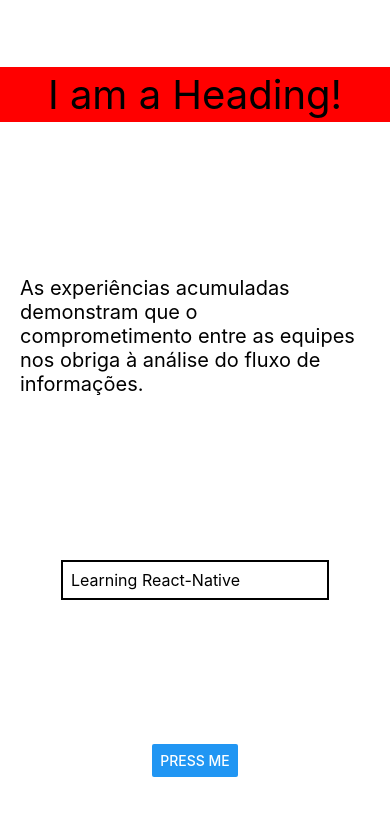
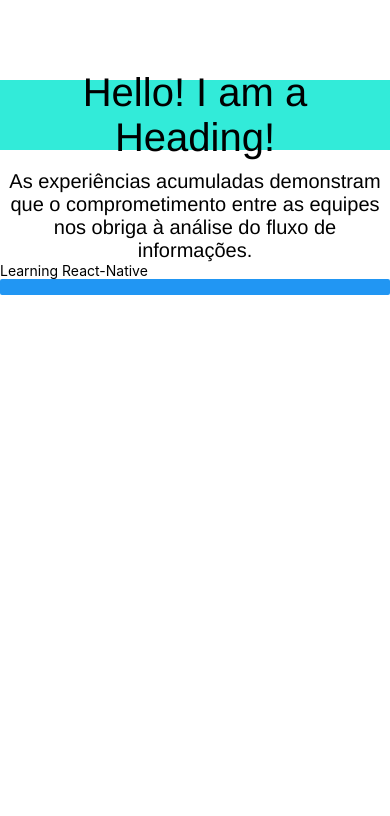
Before and after one commit to GHRCC/react-native-app-bootcamp, a React Native app: screen / in a window 390 px wide. Shown: the top 816 px of the page. Built offline with nearby package versions, Linux system fonts and the light colour scheme.

Commit message:
Components and Screens update

```diff
--- a/App.tsx
+++ b/App.tsx
@@ -1,48 +1,25 @@
 import { StatusBar } from "expo-status-bar";
 import React from "react";
 import { useState } from "react";
-import { StyleSheet, Text, View, Button, Alert, TextInput } from "react-native";
+import {
+  StyleSheet,
+  Text,
+  View,
+  Button,
+  Alert,
+  TextInput,
+  Image,
+} from "react-native";
 import { Paragraph } from "./Components/Paragraph";
 import { Heading } from "./Components/Heading";
+import { Layout } from "./Layout/Layout";
+import { Home } from "./Screens/Home";
+import styled from "styled-components/native";
 
 export default function App() {
-  const [text, setText] = useState("string");
   return (
-    <View style={styles.container}>
-      <View style={styles.heading}>
-        <Heading />
-      </View>
-      <Paragraph />
-      <TextInput
-        style={styles.input}
-        placeholder="Learning React-Native"
-        onChange={() => setText("string")}
-      />
-      <Button title="Press Me" onPress={() => Alert.alert("Button pressed")} />
+    <View>
+      <Home />
     </View>
   );
 }
-
-const styles = StyleSheet.create({
-  container: {
-    flex: 1,
-    backgroundColor: "#fff",
-    alignItems: "center",
-    justifyContent: "space-around",
-  },
-  input: {
-    display: "flex",
-    borderWidth: 2,
-    borderColor: "black",
-    padding: 8,
-    margin: 10,
-    fontSize: 16,
-    alignItems: "flex-end",
-  },
-  heading: {
-    backgroundColor: "red",
-    padding: 3,
-    width: "100%",
-    alignItems: "center",
-  },
-});
--- /dev/null
+++ b/Components/Button.tsx
@@ -0,0 +1,19 @@
+import { Button, Alert } from "react-native";
+import styled from "styled-components/native";
+
+type ButtonProps = {
+  title: string;
+  onPress: () => void;
+};
+
+export function ButtonComponent({ title, onPress }: ButtonProps) {
+  const ButtonDesign = styled.Button`
+    background-color: orange;
+  `;
+
+  return (
+    <ButtonDesign>
+      <Button title="Press Me" onPress={() => Alert.alert("Button pressed")} />
+    </ButtonDesign>
+  );
+}
--- a/Components/Heading.tsx
+++ b/Components/Heading.tsx
@@ -1,15 +1,26 @@
 import { Text, View, StyleSheet } from "react-native";
+import styled from "styled-components/native";
 
 export function Heading() {
+  const Container = styled.View`
+    color: black;
+    margin-top: 80px;
+    background-color: #32ebd9;
+    height: 70px;
+    display: flex;
+    justify-content: center;
+  `;
+  const Title = styled.Text`
+    font-size: 40px;
+    text-align: center;
+    font-family: Helvetica;
+  `;
+
   return (
-    <View>
-      <Text style={styles.headingStyle}>I am a Heading!</Text>
-    </View>
+    <Container>
+      <Title>
+        <Text>Hello! I am a Heading!</Text>
+      </Title>
+    </Container>
   );
 }
-
-const styles = StyleSheet.create({
-  headingStyle: {
-    fontSize: 40,
-  },
-});
--- a/Components/Paragraph.tsx
+++ b/Components/Paragraph.tsx
@@ -1,17 +1,20 @@
 import { Text, StyleSheet } from "react-native";
+import styled from "styled-components/native";
 
 export function Paragraph() {
+  const FontDesign = styled.Text`
+    font-family: Helvetica;
+    font-size: 20px;
+    text-align: center;
+    margin-top: 20px;
+  `;
+
   return (
-    <Text style={styles.paragraph}>
-      As experiências acumuladas demonstram que o comprometimento entre as
-      equipes nos obriga à análise do fluxo de informações.
-    </Text>
+    <FontDesign>
+      <Text>
+        As experiências acumuladas demonstram que o comprometimento entre as
+        equipes nos obriga à análise do fluxo de informações.
+      </Text>
+    </FontDesign>
   );
 }
-
-const styles = StyleSheet.create({
-  paragraph: {
-    fontSize: 20,
-    margin: 20,
-  },
-});
--- /dev/null
+++ b/Components/TextInput.tsx
@@ -0,0 +1,19 @@
+import { TextInput, View } from "react-native";
+import { useState } from "react";
+
+type TextFieldProps = {
+  placeholder: string;
+  onChange: () => void;
+};
+
+export function TextField({ placeholder, onChange }: TextFieldProps) {
+  const [text, setText] = useState("string");
+  return (
+    <View>
+      <TextInput
+        placeholder="Learning React-Native"
+        onChange={() => setText("string")}
+      />
+    </View>
+  );
+}
--- /dev/null
+++ b/Layout/Layout.tsx
@@ -0,0 +1,5 @@
+import { Image, StyleSheet } from "react-native";
+
+export function Layout(image) {
+  return <Image source={require("../assets/marble.webp")} />;
+}
--- /dev/null
+++ b/Screens/Home.tsx
@@ -0,0 +1,46 @@
+import { StatusBar } from "expo-status-bar";
+import React from "react";
+import { useState } from "react";
+import {
+  StyleSheet,
+  Text,
+  View,
+  Button,
+  Alert,
+  TextInput,
+  Image,
+} from "react-native";
+import { Paragraph } from "../Components/Paragraph";
+import { Heading } from "../Components/Heading";
+import { Layout } from "../Layout/Layout";
+import styled from "styled-components/native";
+import { ButtonComponent } from "../Components/Button";
+import { TextField } from "../Components/TextInput";
+
+export function Home() {
+  const [text, setText] = useState("string");
+  const LayoutOp = styled.View`
+    justify-content: center;
+    align-items: center;
+  `;
+  const FontDesign = styled.Text`
+    font-family: Helvetica;
+    font-size: 20px;
+    text-align: center;
+    margin-top: 20px;
+  `;
+  return (
+    <View>
+      <Heading />
+      <Paragraph />
+      <TextField
+        placeholder="Learning React-Native"
+        onChange={() => setText("string")}
+      />
+      <ButtonComponent
+        title="Press Me"
+        onPress={() => Alert.alert("Button pressed")}
+      />
+    </View>
+  );
+}
--- a/package.json
+++ b/package.json
@@ -9,12 +9,14 @@
     "web": "expo start --web"
   },
   "dependencies": {
+    "@expo/vector-icons": "^13.0.0",
+    "@types/react": "~18.0.27",
     "expo": "~48.0.9",
     "expo-status-bar": "~1.4.4",
     "react": "18.2.0",
     "react-native": "0.71.4",
-    "typescript": "^4.9.4",
-    "@types/react": "~18.0.27"
+    "styled-components": "^5.3.9",
+    "typescript": "^4.9.4"
   },
   "devDependencies": {
     "@babel/core": "^7.20.0"
```
Also changed, not shown: Screens/NotepadCreate.tsx (added), Screens/NotepadEdit.tsx (added), Screens/NotepadList.tsx (added), Screens/NotepadView.tsx (added), assets/marble.webp (added), 1 other file (tests, documents, lock files or other folders).
